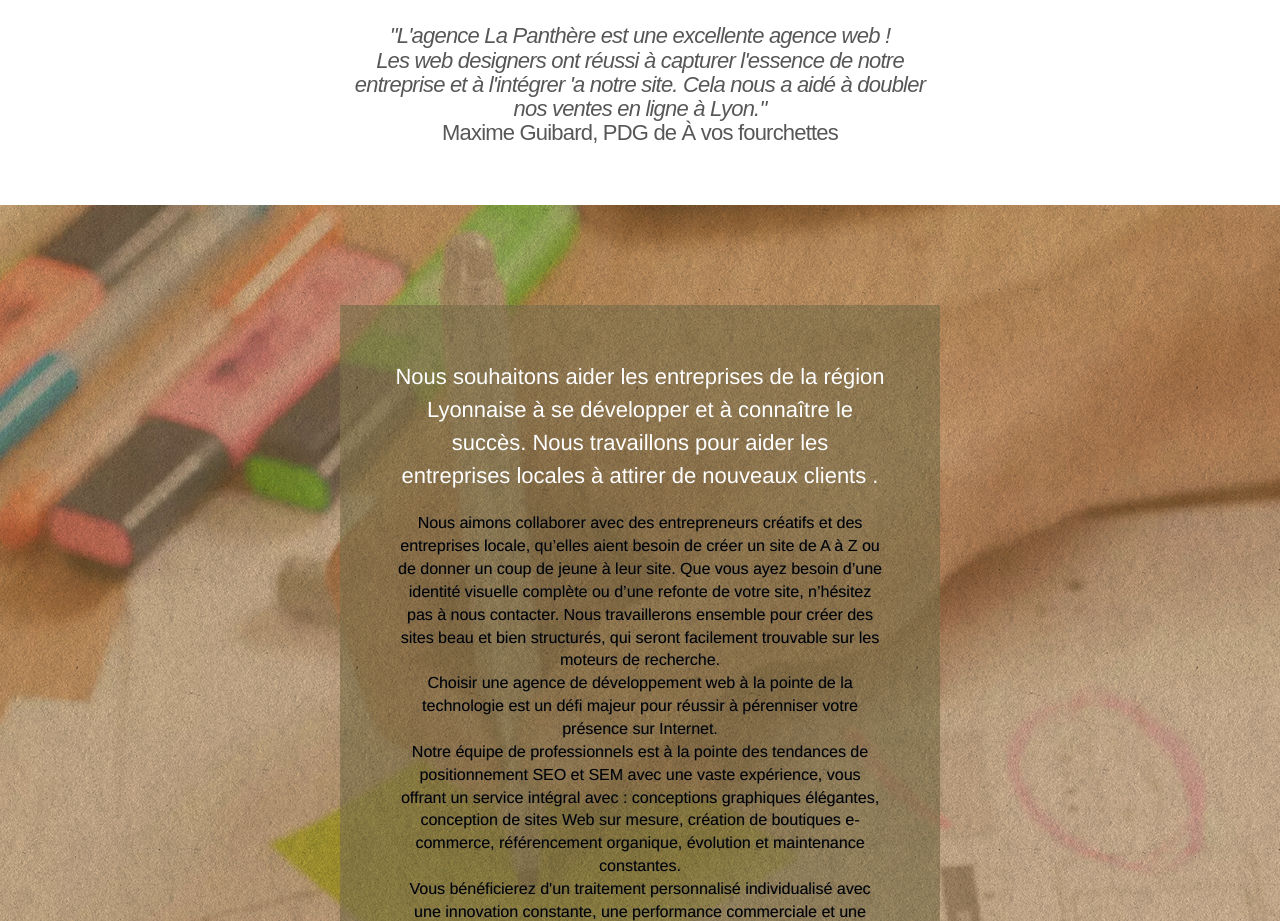
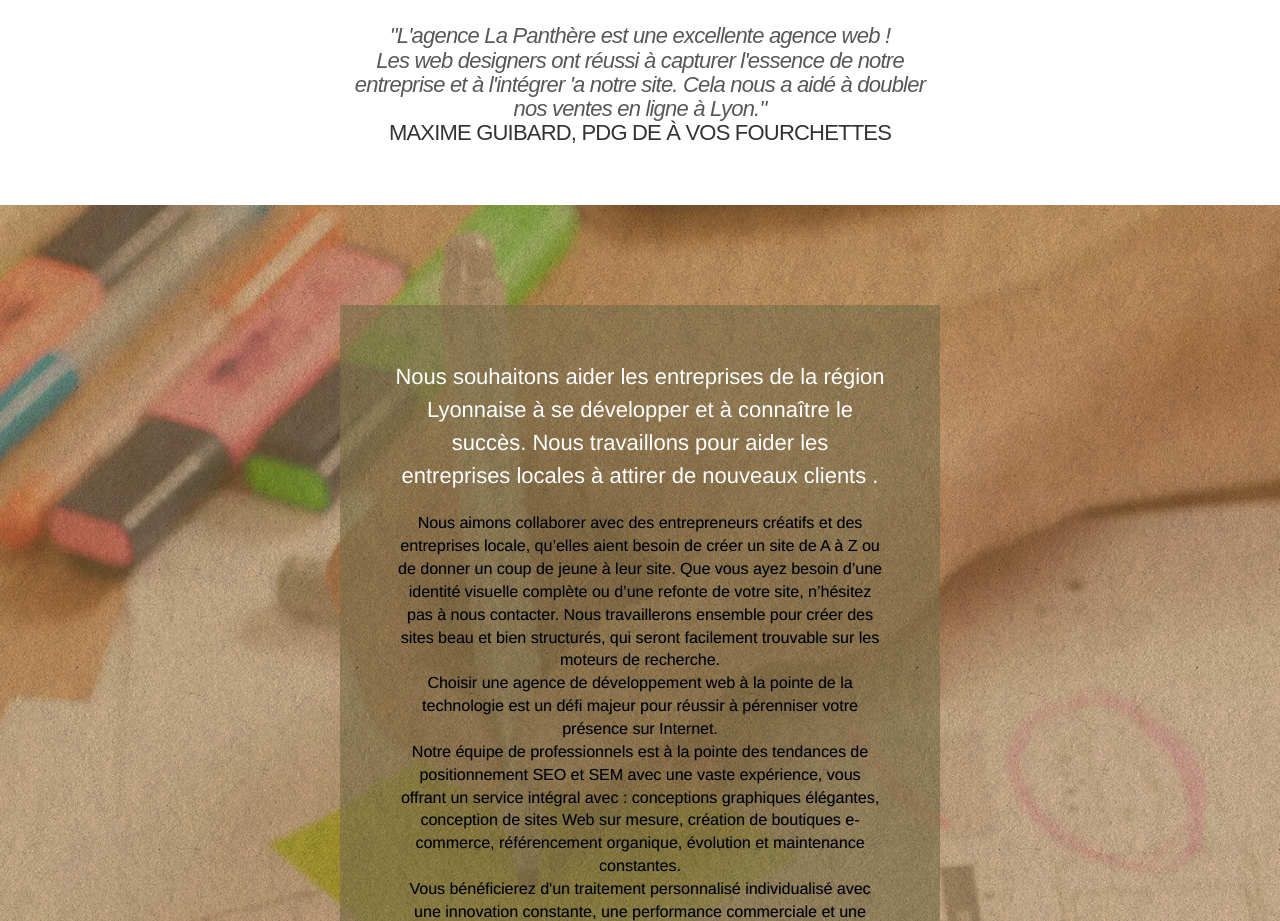
Before and after one commit to GreenBeetleStore/Agence-La-Panthere, a website: page index.html in a window 1280 px wide. Shown: the part 1100-2021 px from the top of the page. Drawn offline with nearby package versions, Linux system fonts and the light colour scheme.

Commit message:
h5 à h3

```diff
--- a/index.html
+++ b/index.html
@@ -130,7 +130,7 @@
 				<!-- <img alt="agence web, agence web paris, web design paris, stratégie web" src="img/citation.png" /> -->
 				<div class="citation">
 					<h2 class="citation citation-h2">"L'agence La Panthère est une excellente agence web ! <br> Les web designers ont réussi à capturer l'essence de notre entreprise et à l'intégrer 'a notre site. Cela nous a aidé à doubler nos ventes en ligne à Lyon."</h2>
-					<h5 class="citation citation-p">Maxime Guibard, PDG de À vos fourchettes</h5>
+					<h3 class="citation citation-p">Maxime Guibard, PDG de À vos fourchettes</h3>
 				</div>
 
 			</div>
```
